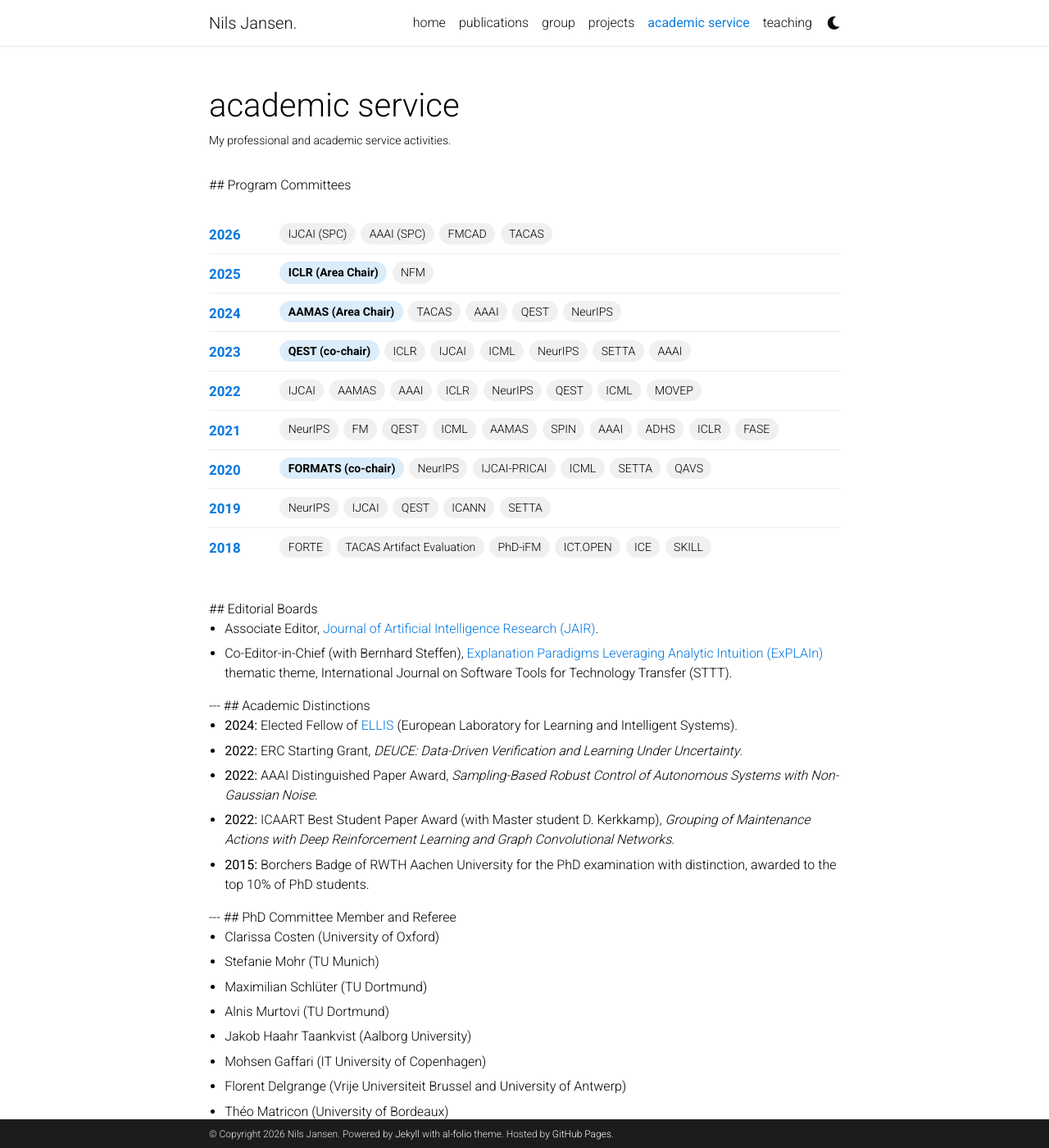
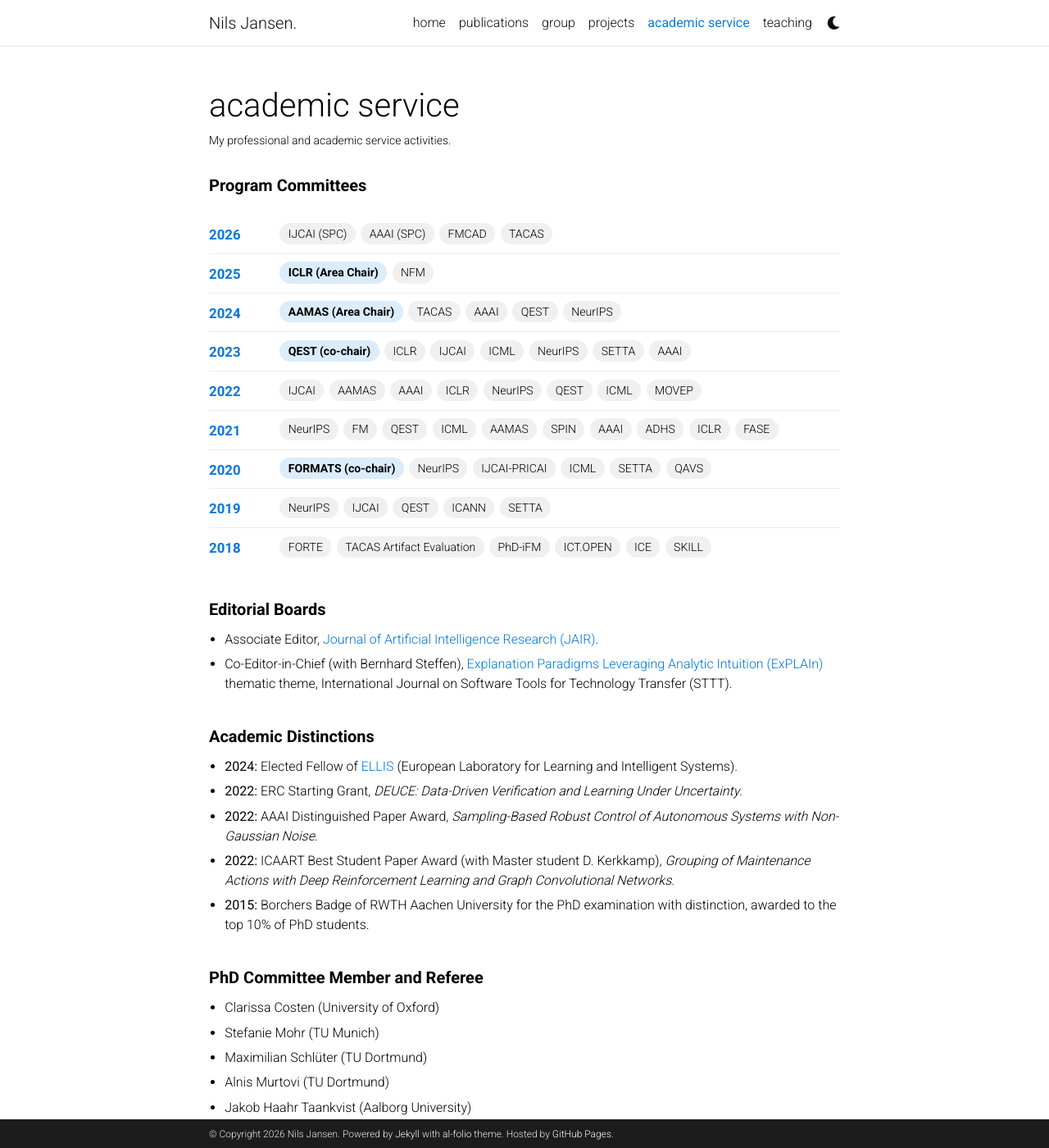
Before and after one commit to njansen123/njansen123.github.io, a Jekyll site: the page built from _pages/service.md, in a window 1280 px wide and 1400 px high. Shown: the whole window at 82% size. Built offline with Jekyll 4.4.1, drawn with Linux system fonts in a browser that asks for light colours; full-size pictures stand in for the smaller copies a plugin makes; comment, search, counter and statistics services are not loaded; a style sheet for code colours, icons or effects is not loaded; some of the changed text lies outside the part shown.

Commit message:
Unify headers with group page style; make project cards uniform size; redesign teaching page
- service.md: replace markdown ## headers with h2.category matching group.md exactly
- projects.md: add CSS so cards are uniform height/size even when a project has no image
- teaching.md: consistent term/course list formatting with category headers

```diff
--- a/_pages/service.md
+++ b/_pages/service.md
@@ -46,19 +46,18 @@ redirect_from:
   background: rgba(0,118,223,0.14);
   font-weight: 600;
 }
-.service-section h2 {
-  margin-top: 2.5rem;
-  margin-bottom: 0.8rem;
+.service-section h2.category {
   font-size: 1.25rem;
   font-weight: 600;
+  margin-bottom: 0.8rem;
 }
+.service-section.mt-4 { margin-top: 2.5rem !important; }
 .service-list { padding-left: 1.2rem; }
 .service-list li { margin-bottom: 0.4rem; }
 </style>
 
 <div class="service-section">
-
-## Program Committees
+<h2 class="category">Program Committees</h2>
 
 <div class="service-timeline">
 
@@ -171,16 +170,19 @@ redirect_from:
 
 </div>
 
-## Editorial Boards
+</div>
+
+<div class="service-section mt-4">
+<h2 class="category">Editorial Boards</h2>
 
 <ul class="service-list">
   <li>Associate Editor, <a href="https://jair.org/" target="_blank">Journal of Artificial Intelligence Research (JAIR)</a>.</li>
   <li>Co-Editor-in-Chief (with Bernhard Steffen), <a href="https://sttt.cs.uni-dortmund.de/thematic-themes/explain/" target="_blank">Explanation Paradigms Leveraging Analytic Intuition (ExPLAIn)</a> thematic theme, International Journal on Software Tools for Technology Transfer (STTT).</li>
 </ul>
+</div>
 
----
-
-## Academic Distinctions
+<div class="service-section mt-4">
+<h2 class="category">Academic Distinctions</h2>
 
 <ul class="service-list">
   <li><b>2024:</b> Elected Fellow of <a href="https://ellis.eu/person/nils-jansen" target="_blank">ELLIS</a> (European Laboratory for Learning and Intelligent Systems).</li>
@@ -189,10 +191,10 @@ redirect_from:
   <li><b>2022:</b> ICAART Best Student Paper Award (with Master student D. Kerkkamp), <i>Grouping of Maintenance Actions with Deep Reinforcement Learning and Graph Convolutional Networks</i>.</li>
   <li><b>2015:</b> Borchers Badge of RWTH Aachen University for the PhD examination with distinction, awarded to the top 10% of PhD students.</li>
 </ul>
+</div>
 
----
-
-## PhD Committee Member and Referee
+<div class="service-section mt-4">
+<h2 class="category">PhD Committee Member and Referee</h2>
 
 <ul class="service-list">
   <li>Clarissa Costen (University of Oxford)</li>
@@ -216,10 +218,10 @@ redirect_from:
   <li>Konstantin Kueffner (IST Austria)</li>
   <li>Pascal van der Vaart (TU Delft)</li>
 </ul>
+</div>
 
----
-
-## Event Organization
+<div class="service-section mt-4">
+<h2 class="category">Event Organization</h2>
 
 <ul class="service-list">
   <li><a href="https://www.dagstuhl.de/24361" target="_blank">Dagstuhl Seminar 24361: Artificial Intelligence and Formal Methods Join Forces for Reliable Autonomy</a></li>
@@ -232,11 +234,10 @@ redirect_from:
   <li><a href="http://qav.comlab.ox.ac.uk/robots_morality_trust/" target="_blank">Robots, Morality, and Trust through the Verification Lens (ReMOTE 2018, at CAV 2018)</a></li>
   <li><a href="http://fever.nilsjansen.org" target="_blank">Formal Approaches to Explainable VERiﬁcation (FEVER 2017, at CAV 2017)</a></li>
 </ul>
+</div>
 
----
-
-## External Reviewer (incomplete list)
+<div class="service-section mt-4">
+<h2 class="category">External Reviewer (incomplete list)</h2>
 
 <p>ACC, ACM Transactions on Computational Logic, ACM Transactions on Modeling and Computer Simulation, Acta Informatica, ATVA, CAV, CDC, CONCUR, FACS, FM, FMOODS&ndash;FORTE, FORMATS, FOSSACS, FSEN, FSTTCS, FTSCS, HSCC, IEEE Control Systems Letters, IFM, IJCAI, Petri Nets, QEST, SIMULTECH, Journal of Automated Reasoning, Journal of Systems and Software, International Journal of Robotics Research, TACAS, TASE, Theoretical Computer Science, IEEE Transactions of Reliability, IEEE Transactions on Automatic Control, and VMCAI.</p>
-
 </div>
```
Also changed, not shown: _pages/projects.md (+42 -0 lines), _pages/teaching.md (+44 -27 lines).
